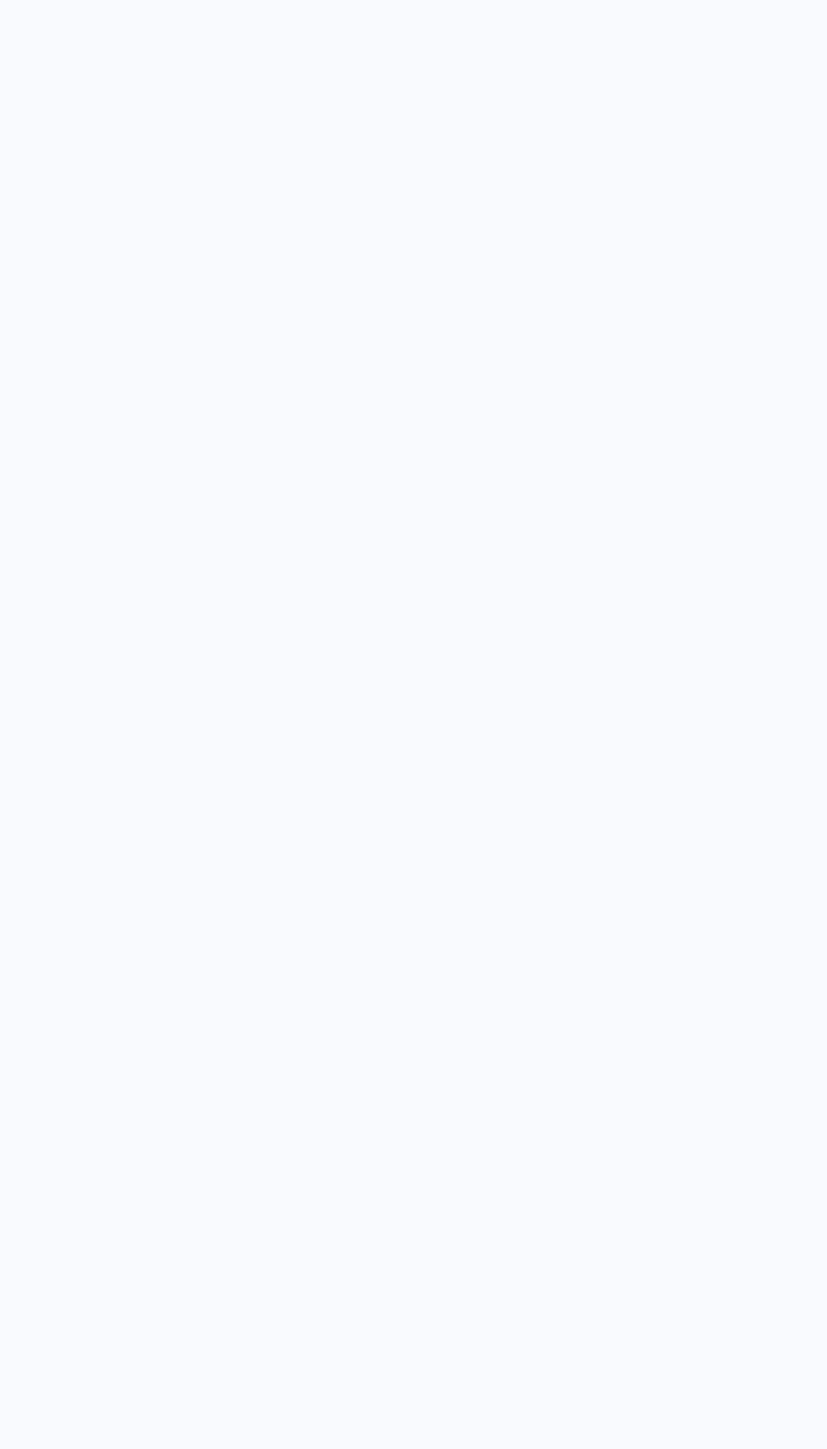
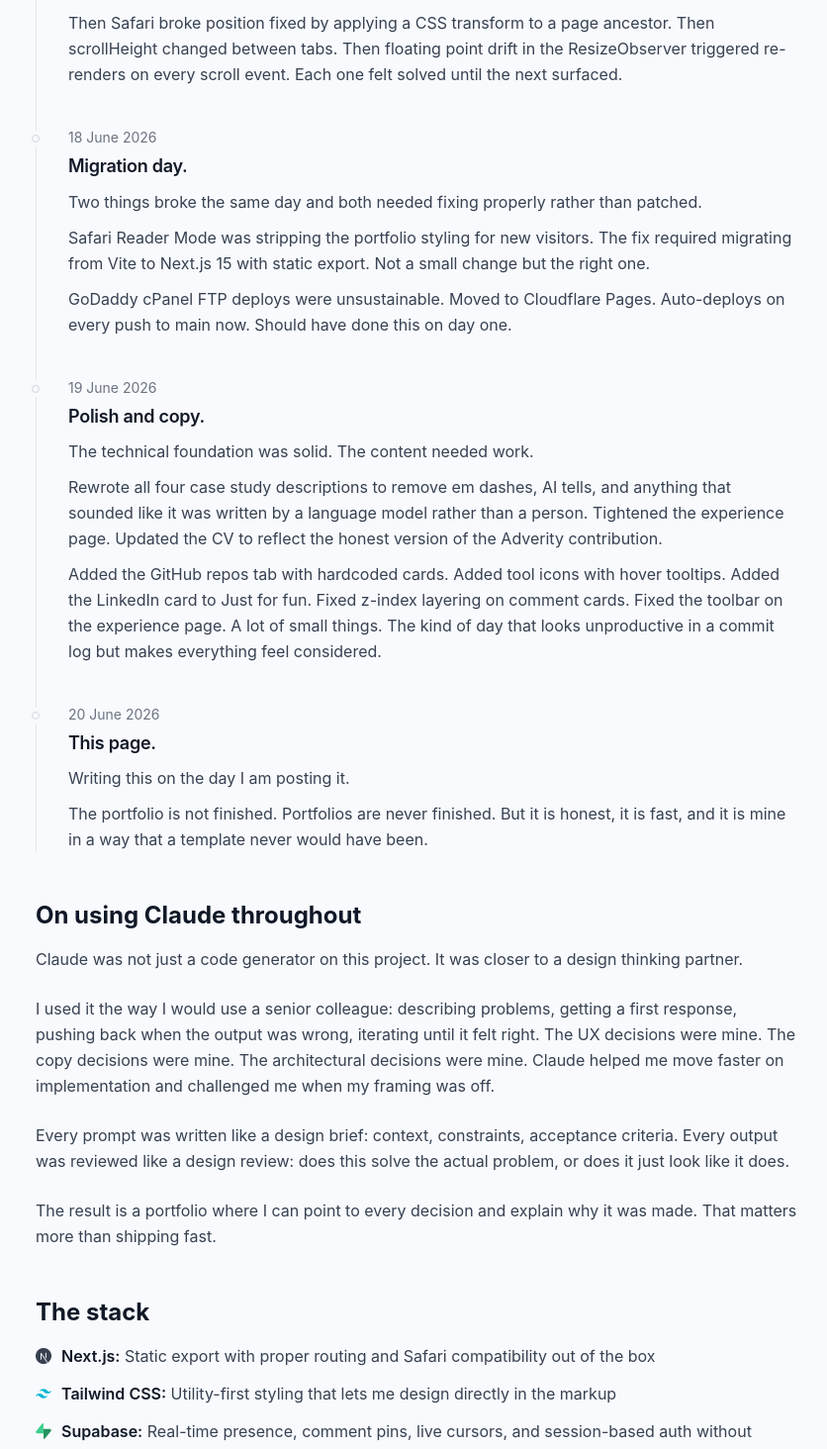
Before and after one commit to wahabalikhan/portfolio, a Next.js app: page /building-portfolio in a window 1280 px wide. Shown: the part 4080-5544 px from the top of the page at 99% size, without its empty margins (219-1055 px from the left). Before the commit the page ends 3458 px from the top, so only its background shows below. Built offline with nearby package versions, Linux system fonts and the light colour scheme.

Commit message:
Widen page containers to 850px and merge the build log into its post

```diff
--- a/app/building-portfolio/page.js
+++ b/app/building-portfolio/page.js
@@ -8,6 +8,7 @@ import BlogMeta from '@/components/BlogMeta';
 import { blogPosts } from '@/data/blogPosts';
 import FadeUp from '@/components/FadeUp';
 import Footer from '@/components/Footer';
+import BuildLog from '@/components/BuildLog';
 
 export default function BuildingPortfolioPage() {
   const router = useRouter();
@@ -63,7 +64,7 @@ export default function BuildingPortfolioPage() {
         </div>
 
         <p className="text-gray-700 leading-relaxed mb-6">
-          It didn't start on Next.js. The first version was Vite and React, and I moved it to Next.js 15 on day four. Moved from GoDaddy cPanel to Cloudflare Pages with auto-deploys on every push to main. Debugged a cross-browser positioning issue that cost me a day and taught me more about getBoundingClientRect than I ever wanted to know. The full story is in the Build log on the Development tab if you want the unfiltered version.
+          It didn't start on Next.js. The first version was Vite and React, and I moved it to Next.js 15 on day four. Moved from GoDaddy cPanel to Cloudflare Pages with auto-deploys on every push to main. Debugged a cross-browser positioning issue that cost me a day and taught me more about getBoundingClientRect than I ever wanted to know. The full story is below, day by day, if you want the unfiltered version.
         </p>
         <div style={{
           width: '100%', borderRadius: 8, overflow: 'hidden',
@@ -97,6 +98,9 @@ export default function BuildingPortfolioPage() {
         <p className="text-gray-700 leading-relaxed mb-6">
           The honest version of building with AI isn't magic. It's knowing enough to ask the right questions, recognising when the output is wrong, and caring enough about the details to keep going until it feels right. That's not so different from design, really. Just with more terminal errors.
         </p>
+
+        {/* The full build log (it used to be a card on the home page). */}
+        <BuildLog />
       </div>
 
       <div className="mt-16 mb-12">
--- a/app/globals.css
+++ b/app/globals.css
@@ -930,8 +930,10 @@ html.dark .hover\:border-gray-400:hover {
 
 .nav-right { gap: 1.5rem; }
 
-/* Match page content padding with nav's 2.5rem on all screen sizes — no jump at breakpoint */
+/* Every page's container: up to 850px wide (phones are narrower, so they stay full width).
+   Padding matches the nav's 2.5rem on all screen sizes, so there's no jump at the breakpoint. */
 .max-w-3xl.mx-auto {
+  max-width: 850px;
   padding-left: 2.5rem;
   padding-right: 2.5rem;
   padding-top: 2rem;
@@ -2582,8 +2584,8 @@ html.dark .build-log-stack-reason { color: #6b7280; }
   }
 }
 /* ─── Home: design first, building second (app/page.js) ───────────────────── */
-/* The home container is max-w-3xl (768px), as on the live site; paragraphs keep a
-   comfortable reading width inside it. */
+/* The home container is the same as every page's (850px, see .max-w-3xl.mx-auto);
+   paragraphs keep a comfortable reading width inside it. */
 .reading-width,
 .home-cs-text,
 .product-problem,
@@ -2695,7 +2697,8 @@ html.dark .build-log-stack-reason { color: #6b7280; }
 /* The contribution graph, kept small above the earlier projects. */
 .gh-contrib-small { max-width: 44rem; margin-bottom: 1.25rem; }
 
-.project-rows { margin: 0; padding: 0; list-style: none; border-top: 1px solid #E5E7EB; }
+/* Dividers between rows only: none above the first or below the last. */
+.project-rows { margin: 0; padding: 0; list-style: none; }
 .project-row {
   display: flex;
   align-items: baseline;
@@ -2704,6 +2707,7 @@ html.dark .build-log-stack-reason { color: #6b7280; }
   padding: 0.75rem 0;
   border-bottom: 1px solid #E5E7EB;
 }
+.project-row:last-child { border-bottom: none; }
 .project-row-main { min-width: 0; }
 .project-row-name { font-weight: 600; color: #111827; margin-right: 0.5rem; }
 .project-row-line { color: #4B5563; line-height: 1.55; }
@@ -2743,3 +2747,16 @@ html.dark .build-log-stack-reason { color: #6b7280; }
 .writing-link { color: #111827; }
 .writing-link:hover { color: #2563eb; text-decoration: underline; text-underline-offset: 3px; }
 .writing-summary { margin-top: 0.5rem; color: #4B5563; line-height: 1.6; }
+
+/* "Building this portfolio" post (app/building-portfolio/page.js + components/BuildLog.jsx):
+   headings and paragraphs match the post's existing type; the dated days reuse the Writing
+   list's rule and dots. */
+.post-h2 { font-size: 1.5rem; font-weight: 700; line-height: 1.3; color: #111827; margin: 3rem 0 1rem; }
+.post-p { color: #374151; line-height: 1.625; margin-bottom: 1.5rem; }
+.post-log { margin: 0.5rem 0 1rem; }
+.post-log-body { color: #374151; line-height: 1.625; margin-top: 0.625rem; }
+.post-stack { margin: 0 0 1.5rem; padding: 0; list-style: none; }
+.post-stack-item { display: flex; align-items: flex-start; gap: 0.625rem; color: #374151; line-height: 1.625; margin-bottom: 0.75rem; }
+.post-stack-item > span:first-child { margin-top: 0.3rem; }
+.post-stack-name { font-weight: 600; color: #111827; }
+.post-note { margin-top: 2rem; font-size: 0.875rem; font-style: italic; color: #6B7280; }
--- a/components/BuildLogCard.jsx
+++ b/components/BuildLog.jsx
@@ -1,5 +1,3 @@
-'use client';
-
 import React from 'react';
 
 const TIMELINE = [
@@ -49,96 +47,60 @@ const STACK_ICONS = [
   { id: 'figma', label: 'Figma', reason: 'Where every design decision started before it became code', icon: () => <svg width={S} height={S} viewBox="0 0 38 57" fill="none"><path fill="#1ABCFE" d="M19 28.5a9.5 9.5 0 1 1 19 0 9.5 9.5 0 0 1-19 0z"/><path fill="#0ACF83" d="M0 47.5A9.5 9.5 0 0 1 9.5 38H19v9.5a9.5 9.5 0 0 1-19 0z"/><path fill="#FF7262" d="M19 0v19h9.5a9.5 9.5 0 0 0 0-19z"/><path fill="#F24E1E" d="M0 9.5A9.5 9.5 0 0 0 9.5 19H19V0H9.5A9.5 9.5 0 0 0 0 9.5z"/><path fill="#A259FF" d="M0 28.5A9.5 9.5 0 0 0 9.5 38H19V19H9.5A9.5 9.5 0 0 0 0 28.5z"/></svg> },
 ];
 
-export default function BuildLogCard() {
+// The build log, part of the "Building this portfolio" post (app/building-portfolio/page.js).
+
+const ON_CLAUDE = [
+  "Claude was not just a code generator on this project. It was closer to a design thinking partner.",
+  "I used it the way I would use a senior colleague: describing problems, getting a first response, pushing back when the output was wrong, iterating until it felt right. The UX decisions were mine. The copy decisions were mine. The architectural decisions were mine. Claude helped me move faster on implementation and challenged me when my framing was off.",
+  "Every prompt was written like a design brief: context, constraints, acceptance criteria. Every output was reviewed like a design review: does this solve the actual problem, or does it just look like it does.",
+  "The result is a portfolio where I can point to every decision and explain why it was made. That matters more than shipping fast.",
+];
+
+const DO_DIFFERENTLY = [
+  "Start with Next.js. The Vite to Next.js migration on day four was necessary but painful. If I had known I would need proper routing and Safari compatibility from the start, I would have started there.",
+  "Sort out the deployment pipeline on day one. The move to Cloudflare Pages improved everything immediately. There was no reason to wait until day four.",
+  "Commit more often. The commit history on this project is messier than it should be because I was moving fast and not stopping to checkpoint. Good habits matter even when you are the only person on the repo.",
+];
+
+// The day-by-day build log as article sections: dated entries on a rule (the same rhythm as
+// the Writing list), then "On using Claude throughout", "The stack" and "What I would do
+// differently".
+export default function BuildLog() {
   return (
-    <div className="build-log-card">
-      {/* Header */}
-      <div style={{ marginBottom: '1.5rem' }}>
-        <span className="blog-meta-tag" style={{ marginBottom: '0.75rem', display: 'inline-flex' }}>
-          🗂️ Build log
-        </span>
-        <h3 style={{ fontSize: '1.25rem', fontWeight: 600, marginTop: '0.5rem', marginBottom: '0.375rem' }} className="text-gray-900">
-          How this portfolio was built
-        </h3>
-        <p className="text-gray-500" style={{ fontSize: '0.8125rem', lineHeight: 1.5 }}>
-          A behind-the-scenes account of six days, a lot of terminal errors, and one very patient AI.
-        </p>
-      </div>
+    <>
+      <h2 className="post-h2">How this portfolio was built</h2>
+      <p className="post-p">A behind-the-scenes account of six days, a lot of terminal errors, and one very patient AI.</p>
 
-      {/* Timeline */}
-      <div className="build-log-timeline">
-        {TIMELINE.map((entry, i) => (
-          <div key={i} className="build-log-entry">
-            <div className="build-log-left">
-              <div className="build-log-dot" />
-              {i < TIMELINE.length - 1 && <div className="build-log-line" />}
-            </div>
-            <div className="build-log-content">
-              <div className="build-log-date-row">
-                <span className="build-log-date">{entry.date}</span>
-              </div>
-              <p className="build-log-headline">{entry.headline}</p>
-              <p className="build-log-body">{entry.body}</p>
-            </div>
-          </div>
+      <ol className="writing-list post-log">
+        {TIMELINE.map((entry) => (
+          <li key={entry.date} className="writing-row">
+            <span className="writing-dot" aria-hidden="true" />
+            <p className="writing-meta">{entry.date}</p>
+            <h3 className="writing-title">{entry.headline}</h3>
+            {entry.body.split('\n\n').map((para, i) => (
+              <p key={i} className="post-log-body">{para}</p>
+            ))}
+          </li>
         ))}
-      </div>
+      </ol>
 
-      {/* On using Claude */}
-      <div className="build-log-section">
-        <div className="build-log-divider" />
-        <p className="build-log-section-headline">On using Claude throughout</p>
-        <p className="build-log-body">
-          Claude was not just a code generator on this project. It was closer to a design thinking partner.
-        </p>
-        <p className="build-log-body" style={{ marginTop: '0.75rem' }}>
-          I used it the way I would use a senior colleague: describing problems, getting a first response, pushing back when the output was wrong, iterating until it felt right. The UX decisions were mine. The copy decisions were mine. The architectural decisions were mine. Claude helped me move faster on implementation and challenged me when my framing was off.
-        </p>
-        <p className="build-log-body" style={{ marginTop: '0.75rem' }}>
-          Every prompt was written like a design brief: context, constraints, acceptance criteria. Every output was reviewed like a design review: does this solve the actual problem, or does it just look like it does.
-        </p>
-        <p className="build-log-body" style={{ marginTop: '0.75rem' }}>
-          The result is a portfolio where I can point to every decision and explain why it was made. That matters more than shipping fast.
-        </p>
-      </div>
+      <h2 className="post-h2">On using Claude throughout</h2>
+      {ON_CLAUDE.map((para, i) => <p key={i} className="post-p">{para}</p>)}
 
-      {/* The stack */}
-      <div className="build-log-section">
-        <div className="build-log-divider" />
-        <p className="build-log-section-headline">The stack</p>
-        <div className="build-log-stack-list">
-          {STACK_ICONS.map(item => (
-            <div key={item.id} className="build-log-stack-item">
-              <div style={iconStyle}>{item.icon()}</div>
-              <div>
-                <span className="build-log-stack-name">{item.label}</span>
-                <span className="build-log-stack-reason">{item.reason}</span>
-              </div>
-            </div>
-          ))}
-        </div>
-      </div>
+      <h2 className="post-h2">The stack</h2>
+      <ul className="post-stack">
+        {STACK_ICONS.map((item) => (
+          <li key={item.id} className="post-stack-item">
+            <span style={iconStyle} aria-hidden="true">{item.icon()}</span>
+            <span><span className="post-stack-name">{item.label}:</span> {item.reason}</span>
+          </li>
+        ))}
+      </ul>
 
-      {/* What I would do differently */}
-      <div className="build-log-section">
-        <div className="build-log-divider" />
-        <p className="build-log-section-headline">What I would do differently</p>
-        <p className="build-log-body">
-          Start with Next.js. The Vite to Next.js migration on day four was necessary but painful. If I had known I would need proper routing and Safari compatibility from the start, I would have started there.
-        </p>
-        <p className="build-log-body" style={{ marginTop: '0.75rem' }}>
-          Sort out the deployment pipeline on day one. The move to Cloudflare Pages improved everything immediately. There was no reason to wait until day four.
-        </p>
-        <p className="build-log-body" style={{ marginTop: '0.75rem' }}>
-          Commit more often. The commit history on this project is messier than it should be because I was moving fast and not stopping to checkpoint. Good habits matter even when you are the only person on the repo.
-        </p>
-      </div>
+      <h2 className="post-h2">What I would do differently</h2>
+      {DO_DIFFERENTLY.map((para, i) => <p key={i} className="post-p">{para}</p>)}
 
-      {/* Footer */}
-      <div className="build-log-divider" style={{ marginTop: '1.5rem' }} />
-      <p className="text-gray-400" style={{ fontSize: '0.75rem', marginTop: '0.75rem', fontStyle: 'italic' }}>
-        Still evolving. UI polish and final touches ongoing post-launch.
-      </p>
-    </div>
+      <p className="post-note">Still evolving. UI polish and final touches ongoing post-launch.</p>
+    </>
   );
 }
--- a/components/CommentPins.jsx
+++ b/components/CommentPins.jsx
@@ -19,8 +19,8 @@ const PLAY_AREA_WIDTH = 1300;
 const Y_REFERENCE_HEIGHT = 4000;
 
 // x is measured against a centred column at most this wide (the original 768px content
-// column), so pins keep their place on screen when a page's own column is wider (the home
-// page is 800px from 1024px up).
+// column), so pins keep their place on screen now that page containers are wider
+// (850px).
 const COMMENT_COLUMN_WIDTH = 768;
 
 // Returns the min/max x_pct values (content-relative) that correspond to the PLAY_AREA_WIDTH
--- a/data/blogPosts.js
+++ b/data/blogPosts.js
@@ -3,7 +3,7 @@ export const blogPosts = [
     id: 'building-portfolio',
     // One line for the Writing list (under 15 words), and reading time at ~200 words a minute.
     summary: 'Designing and shipping my own portfolio from scratch, and what it taught me.',
-    readMinutes: 2,
+    readMinutes: 7, // intro plus the full build log, ~1,290 words
     title: 'Building this portfolio: what I learned from designing and shipping my own product in six days',
     date: 'June 20, 2026',
     preview: "Building a portfolio is a design problem like any other. The constraint: represent 4+ years of work honestly, without it feeling like a brochure or a CV. The approach: build it from scratch, make every decision deliberately, and document what I learned along the way.",
```
Also changed, not shown: app/page.js (+15 -5 lines).
